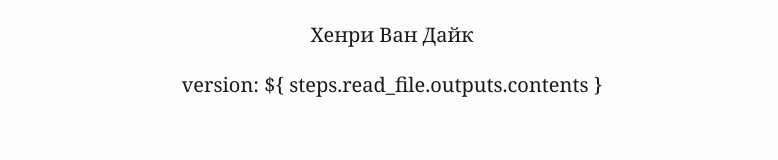
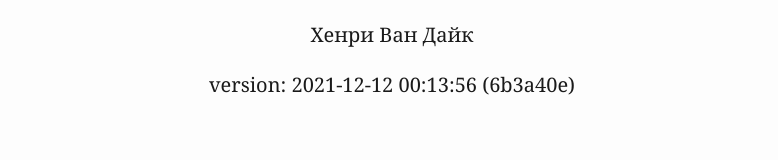
Before and after one commit to drdv/book-wise-man-van-dyke, a plain HTML site: page the-other-wise-man.html in a window 1280 px wide. Shown: the part 173-333 px from the top of the page, without its empty margins (248-1026 px from the left). Drawn offline with Linux system fonts and the light colour scheme.

Commit message:
Deploying to gh-pages from @ drdv/the-other-wise-man@6b3a40ec84adedb7439a0a4e6427c674413bbaf2 🚀

```diff
--- a/the-other-wise-man.html
+++ b/the-other-wise-man.html
@@ -154,7 +154,7 @@
 <header id="title-block-header">
 <h1 class="title">Историята на другият мъдрец</h1>
 <p class="author">Хенри Ван Дайк</p>
-<p class="date">version: ${ steps.read_file.outputs.contents }</p>
+<p class="date">version: 2021-12-12 00:13:56 (6b3a40e)</p>
 </header>
 <nav id="TOC" role="doc-toc">
 <ul>
```
Also changed, not shown: the-other-wise-man.txt, 2 other files.
